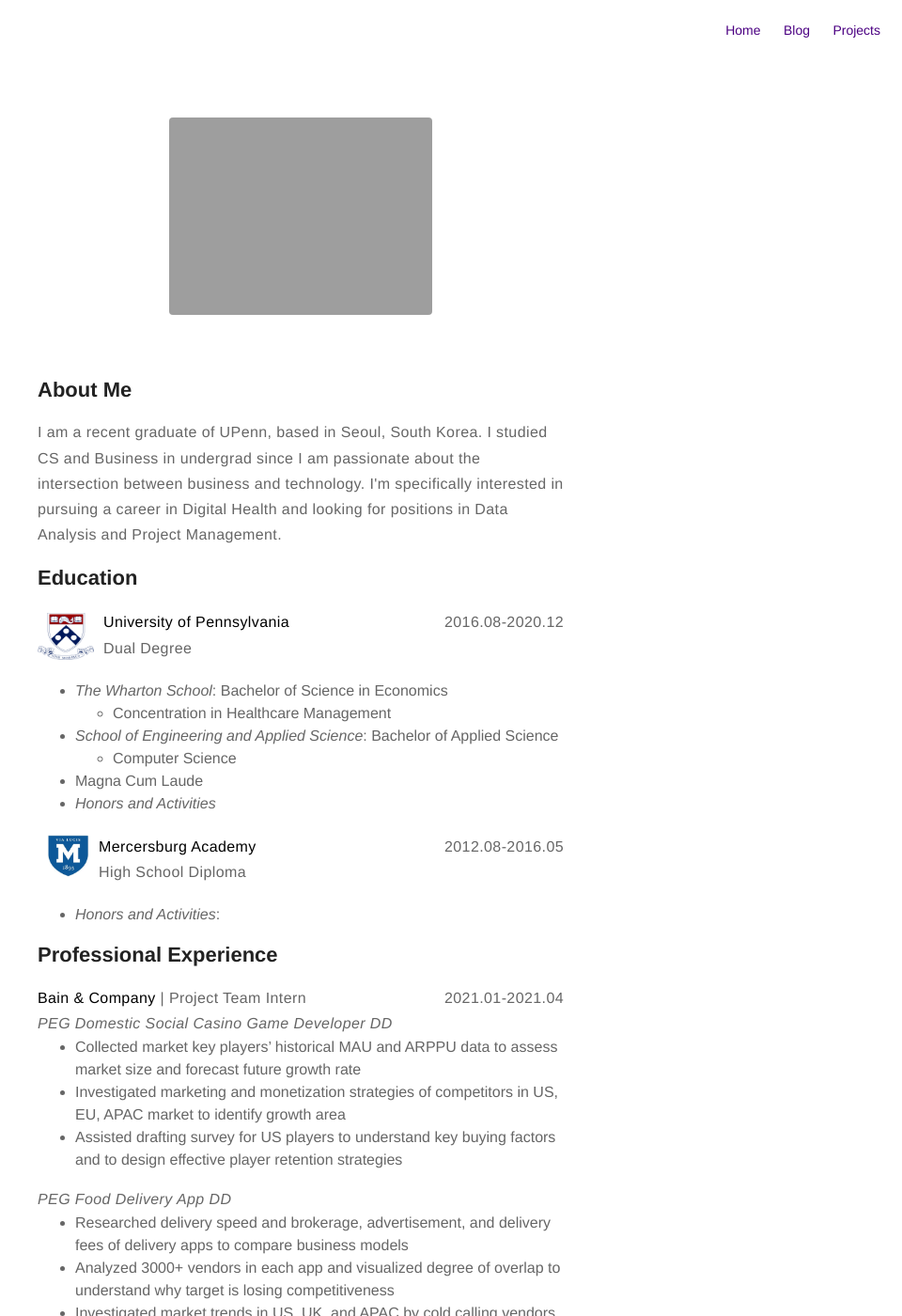
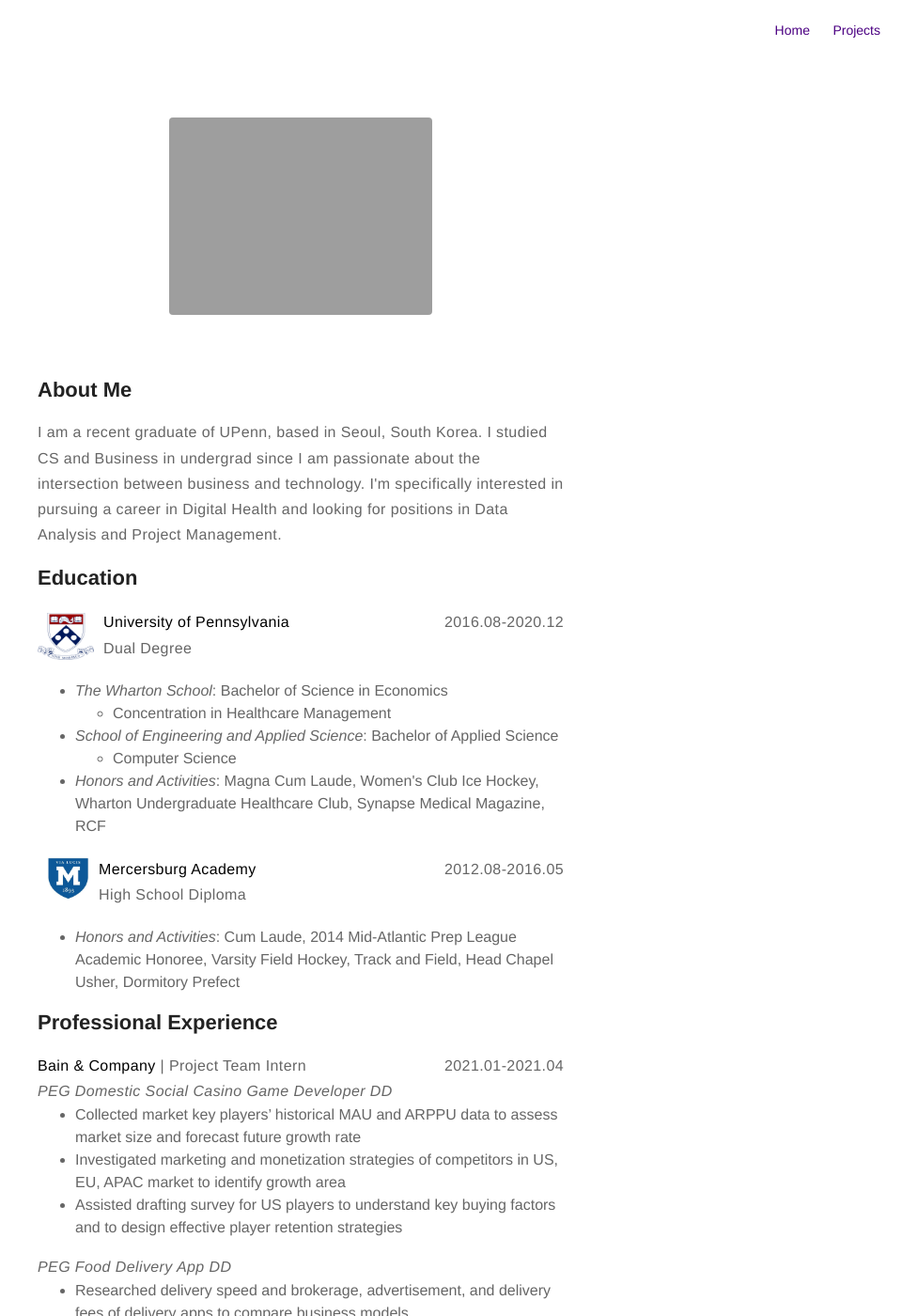
Before and after one commit to emilyyeeun/emilyyeeun.github.io, a Jekyll site: the page built from about.md, in a window 1280 px wide and 1400 px high. Shown: the whole window at 94% size, without its empty margins (320-1280 px from the left). Built offline with Jekyll 4.4.1, drawn with Linux system fonts in a browser that asks for light colours; some of the changed text lies outside the part shown.

Commit message:
about edits

```diff
--- a/_config.yml
+++ b/_config.yml
@@ -71,7 +71,7 @@ projects: true
 
 # if you don't need "about" or "blog", comment them out below
 about: true
-blog: true
+# blog: true
 
 # do you want to show the "read time" of the posts?
 read-time: true
--- a/about.md
+++ b/about.md
@@ -24,8 +24,7 @@ I'm specifically interested in pursuing a career in Digital Health and looking f
 	<ul>
       <li>Computer Science </li>
     </ul>
-	<li>Magna Cum Laude</li>
-  <li><i>Honors and Activities</i></li>
+  <li><i>Honors and Activities</i>: Magna Cum Laude, Women's Club Ice Hockey, Wharton Undergraduate Healthcare Club, Synapse Medical Magazine, RCF</li>
 </ul>
 
 <p> <img src="/assets/images/mburg_shield.png" style="width:45px;height:45px;float:left; padding-left: 10px; margin:5px 10px 10px 0px"></p>
@@ -33,7 +32,7 @@ I'm specifically interested in pursuing a career in Digital Health and looking f
 <span style="float: right;"> 2012.08-2016.05 </span>
 <br> High School Diploma </p>
 <ul style="margin-top:0;">
-	<li><i>Honors and Activities</i>: </li>
+	<li><i>Honors and Activities</i>: Cum Laude, 2014 Mid-Atlantic Prep League Academic Honoree, Varsity Field Hockey, Track and Field, Head Chapel Usher, Dormitory Prefect</li>
 	</ul>
 
 <h2>Professional Experience</h2>
```
Also changed, not shown: other parts of about.md (+2 -3 lines), _posts/2016-01-23-indigo-jekyll-theme.markdown (+6 -7 lines), assets/images/workout.jpeg (added).
